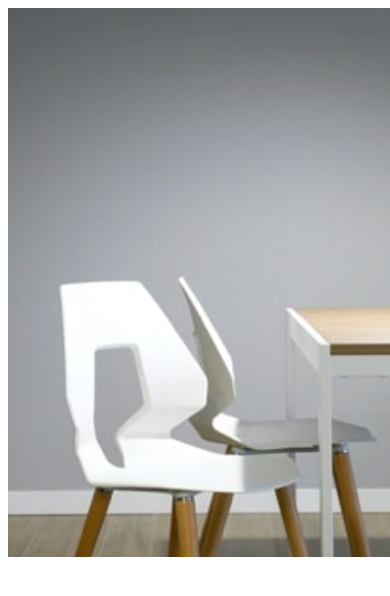
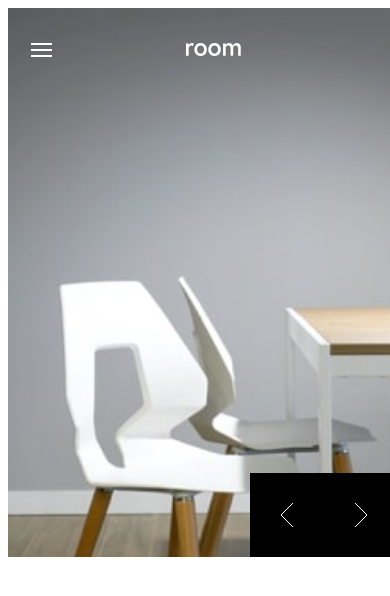
Before and after one commit to Weskio/room-homepage-w-ts, a plain HTML site: page index.html in a window 390 px wide. Drawn offline with Linux system fonts and the light colour scheme.

Commit message:
mobile hero

```diff
--- a/index.html
+++ b/index.html
@@ -8,6 +8,15 @@
 </head>
 <body>
     <div class="hero">
+        <div class="header">
+            <img src="./images/icon-hamburger.svg" alt="mobile-menu" width="6%">
+            <img src="./images/logo.svg" alt="logo" class="logo" width="16%">
+        </div>
+
+            <div class="button">
+                <img src="./images/icon-angle-left.svg" alt="" class="btn">
+                <img src="./images/icon-angle-right.svg" alt="" class="btn">
+            </div>
     </div>
 </body>
 </html>
--- a/scss/main.scss
+++ b/scss/main.scss
@@ -3,4 +3,26 @@
     width: 100vw;
     background-image: url(../images/mobile-image-hero-1.jpg);
     background-size: cover;
+    position: relative;
 }
+.header{
+    padding: 9% 6%;
+    display: flex;
+}
+.logo{
+    margin-left: auto;
+    margin-right: auto;
+}
+.button{
+    position: absolute;
+    bottom: 0px;
+    right: 0;
+    display: flex;
+}
+.btn{
+    padding: 30px;
+    background-color: black;
+}
+.btn:hover{
+    background-color: hsl(0, 0%, 27%);
+}
```
Also changed, not shown: scss/main.css, 1 other file.
